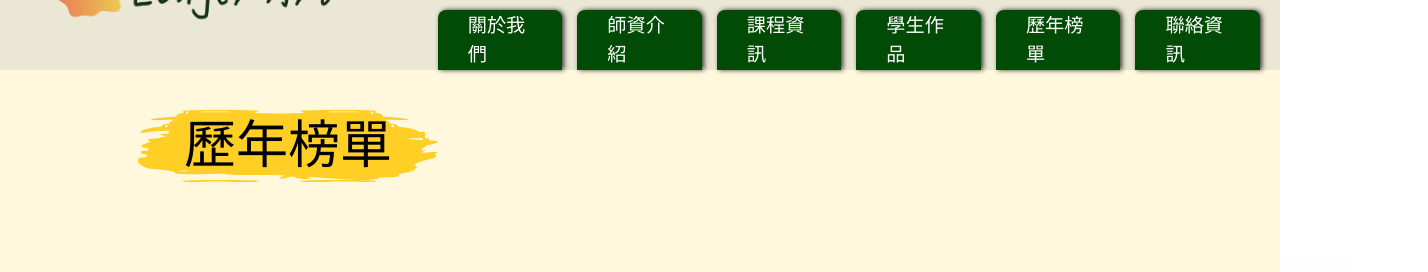
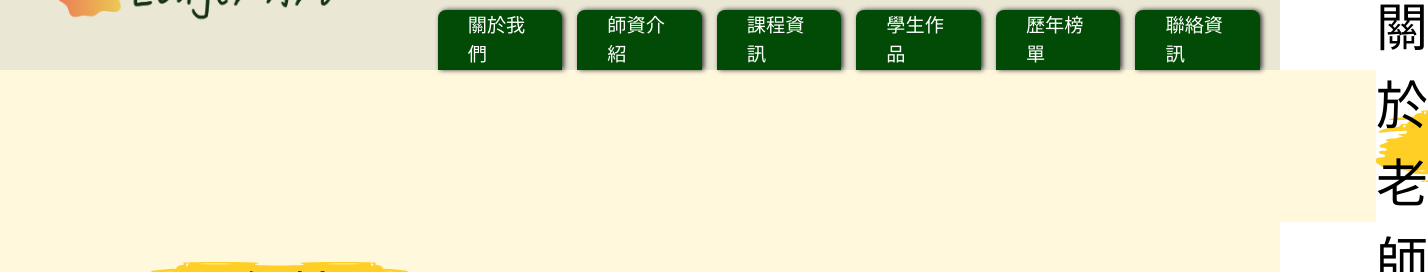
Before and after one commit to Digi-Duck/Longer, a Vue app in the folder Longer/: page / in a window 1280 px wide. Shown: the part 180-452 px from the top of the page, 1428 px wide, since content can reach past the window. Built offline with nearby package versions, Linux system fonts and the light colour scheme; a web font is replaced by a local one.

Commit message:
0117 : 不小心建立關於老師

```diff
--- /dev/null
+++ b/Longer/src/components/homepage/AboutTeacher.vue
@@ -0,0 +1,12 @@
+<script>
+export default {};
+</script>
+<template>
+  <div class="AboutTeacherBG"></div>
+</template>
+<style lang="scss" scoped>
+// h1919
+.AboutTeacherBG {
+  @apply w-[100%] h-[1919px] bg-MainColorBG;
+}
+</style>
--- a/Longer/src/components/homepage/HomeTitle.vue
+++ b/Longer/src/components/homepage/HomeTitle.vue
@@ -2,14 +2,14 @@
 export default {};
 </script>
 <template>
-  <div class="Ranking">
+  <div class="TitleBG">
     <div class="text">
       <slot></slot>
     </div>
   </div>
 </template>
 <style lang="scss" scoped>
-.Ranking {
+.TitleBG {
   @apply flex items-center h-[152px] w-[100%] bg-[#fff8dc];
   .text {
     // 第一行是所有文字外框都共用的樣式
--- a/Longer/src/components/homepage/RankingList.vue
+++ b/Longer/src/components/homepage/RankingList.vue
@@ -398,16 +398,16 @@ export default {
       background-color: #e3e1d9;
       text-align: center;
       // box-shadow: 30px 0px 0px 0px rgba(0, 0, 0, 1);
-      &-book-title {
-        font-family: var(--book-title);
-        // font-size: calc(var(--base-size) * 3);
-        font-weight: bold;
-        text-transform: uppercase;
-        letter-spacing: 3px;
-        color: var(--dark-text);
-        margin-top: calc(var(--baseline) * 5);
-        margin-bottom: calc(var(--baseline) * 2);
-      }
+      // &-book-title {
+      //   font-family: var(--book-title);
+      //   // font-size: calc(var(--base-size) * 3);
+      //   font-weight: bold;
+      //   text-transform: uppercase;
+      //   letter-spacing: 3px;
+      //   color: var(--dark-text);
+      //   margin-top: calc(var(--baseline) * 5);
+      //   margin-bottom: calc(var(--baseline) * 2);
+      // }
 
       // &-author {
       //   font-family: var(--title);
@@ -485,12 +485,12 @@ export default {
       //   text-transform: uppercase;
       // }
 
-      &-text {
-        font-family: var(--title);
-        font-size: calc(var(--base-size) * 0.67);
-        text-align: justify;
-        text-indent: var(--baseline);
-      }
+      // &-text {
+      //   font-family: var(--title);
+      //   font-size: calc(var(--base-size) * 0.67);
+      //   text-align: justify;
+      //   text-indent: var(--baseline);
+      // }
     }
     .page__number {
       position: absolute;
--- a/Longer/src/views/HomeView.vue
+++ b/Longer/src/views/HomeView.vue
@@ -2,16 +2,20 @@
 // import MainCSS from "@/assets/main.css";
 import RankingList from "@/components/homepage/RankingList.vue";
 import HomeTitle from "@/components/homepage/HomeTitle.vue";
+import AboutTeacher from "@/components/homepage/AboutTeacher.vue";
 // import TheWelcome from '../components/TheWelcome.vue'
 export default {
-  components: { RankingList, HomeTitle },
+  components: { RankingList, HomeTitle, AboutTeacher },
 };
 </script>
 
 <template>
   <!-- <TheWelcome /> -->
-  <main>
-  </main>
+  <main></main>
+  <section>
+    <HomeTitle class="pl-[1376px]">關於老師</HomeTitle>
+    <!-- <AboutTeacher></AboutTeacher> -->
+  </section>
   <section>
     <HomeTitle class="pl-[138px]">歷年榜單</HomeTitle>
     <RankingList></RankingList>
```
